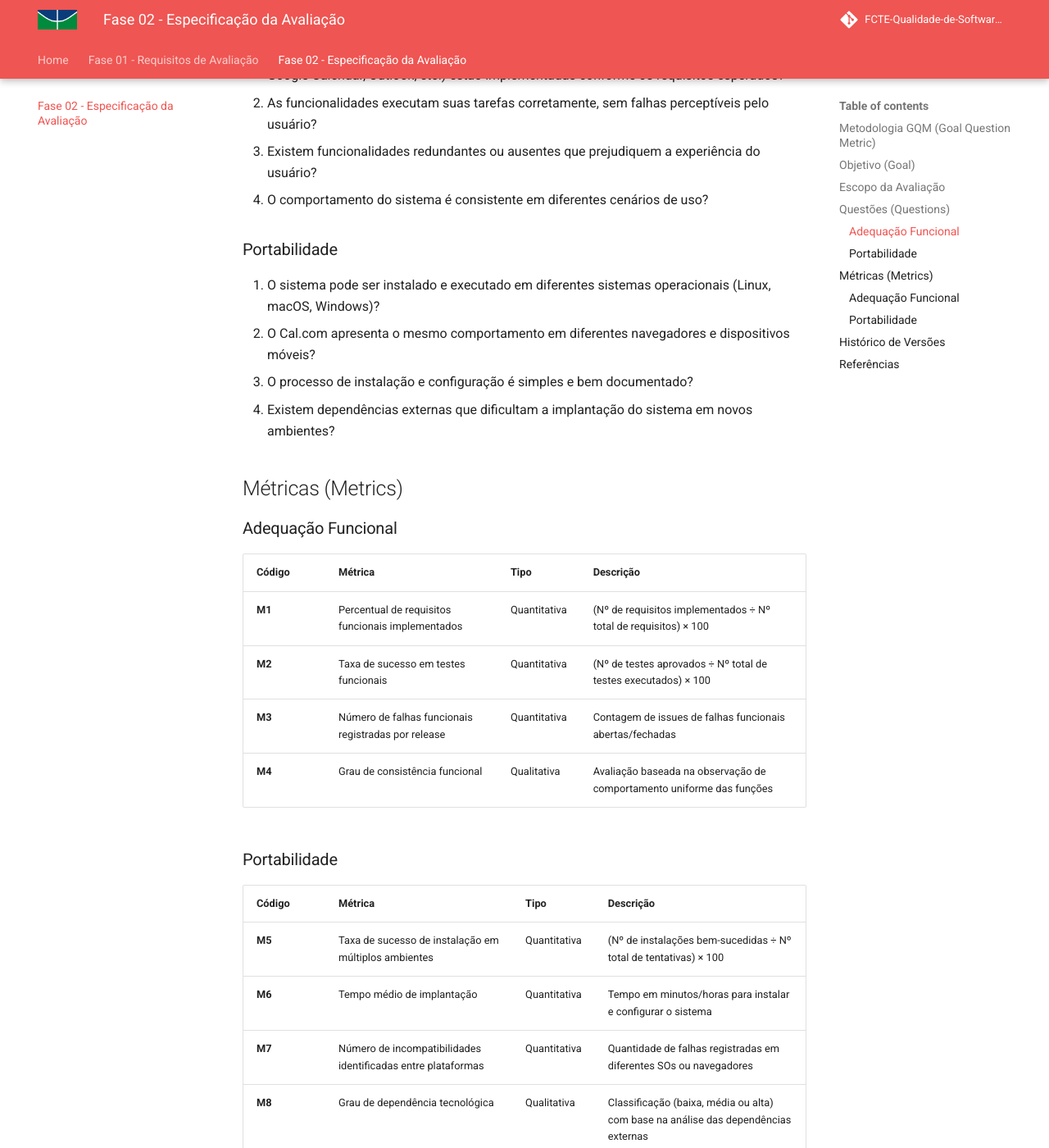
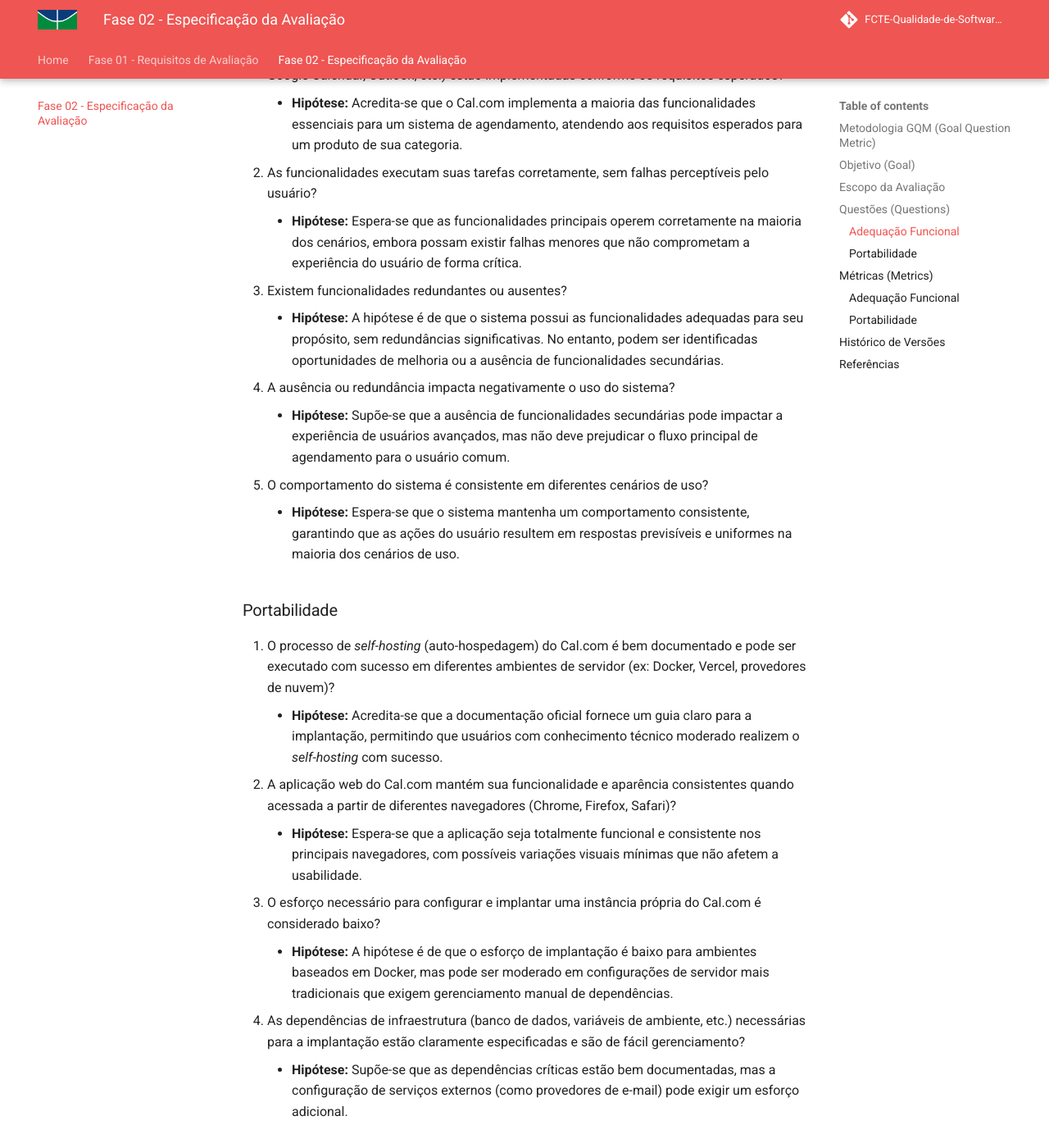
Before and after one commit to FCTE-Qualidade-de-Software-1/2025-2_T01_HEDDY-LAMAR, an MkDocs documentation site: the page built from docs/fase_2/index.md, in a window 1280 px wide and 1400 px high, scrolled down 1738 px. Shown: the whole window at 82% size. Built offline with MkDocs 1.6.1 and Material for MkDocs 9.7.7, drawn with Linux system fonts in a browser that asks for light colours; comment, search, counter and statistics services are not loaded; some of the changed text lies outside the part shown.

Commit message:
docs: reformula perguntas de portabilidade e adiciona hipotese para cada uma das perguntas

```diff
--- a/docs/fase_2/index.md
+++ b/docs/fase_2/index.md
@@ -29,22 +29,31 @@
 | **Ambiente de teste e condições** | Testes realizados em ambiente controlado, com os seguintes parâmetros:<br>• **Sistemas Operacionais:** Ubuntu 22.04, Windows 11 e macOS Sonoma<br>• **Navegadores:** Google Chrome, Mozilla Firefox e Safari<br>• **Dispositivos:** Desktop e notebook<br>• **Conexão:** Internet banda larga estável |
 | **Responsáveis e papéis** | • **Equipe de Avaliação:** autores do projeto (Antonio Carvalho, Gustavo Haubert, Atyrson Souto, Vinicius Alves, Cairo Florenço e Pedro Henrique Braga de Morais)<br>• **Orientação e supervisão:** Profa. **Cristiane Soares Ramos**<br>• **Responsáveis pela coleta e interpretação de métricas:** Equipe de desenvolvimento e avaliadores de qualidade |
 
-
 ## Questões (Questions)
 
 ### Adequação Funcional
 
 1. As funcionalidades principais do sistema (agendamento, notificação e integração com Google Calendar, Outlook, etc.) estão implementadas conforme os requisitos esperados?
+    - **Hipótese:** Acredita-se que o Cal.com implementa a maioria das funcionalidades essenciais para um sistema de agendamento, atendendo aos requisitos esperados para um produto de sua categoria.
 2. As funcionalidades executam suas tarefas corretamente, sem falhas perceptíveis pelo usuário?
-3. Existem funcionalidades redundantes ou ausentes que prejudiquem a experiência do usuário?
-4. O comportamento do sistema é consistente em diferentes cenários de uso?
+    - **Hipótese:** Espera-se que as funcionalidades principais operem corretamente na maioria dos cenários, embora possam existir falhas menores que não comprometam a experiência do usuário de forma crítica.
+3. Existem funcionalidades redundantes ou ausentes?
+    - **Hipótese:** A hipótese é de que o sistema possui as funcionalidades adequadas para seu propósito, sem redundâncias significativas. No entanto, podem ser identificadas oportunidades de melhoria ou a ausência de funcionalidades secundárias.
+4. A ausência ou redundância impacta negativamente o uso do sistema?
+    - **Hipótese:** Supõe-se que a ausência de funcionalidades secundárias pode impactar a experiência de usuários avançados, mas não deve prejudicar o fluxo principal de agendamento para o usuário comum.
+5. O comportamento do sistema é consistente em diferentes cenários de uso?
+    - **Hipótese:** Espera-se que o sistema mantenha um comportamento consistente, garantindo que as ações do usuário resultem em respostas previsíveis e uniformes na maioria dos cenários de uso.
 
 ### Portabilidade
 
-1.  O sistema pode ser instalado e executado em diferentes sistemas operacionais (Linux, macOS, Windows)?
-2.  O Cal.com apresenta o mesmo comportamento em diferentes navegadores e dispositivos móveis?
-3.  O processo de instalação e configuração é simples e bem documentado?
-4.  Existem dependências externas que dificultam a implantação do sistema em novos ambientes?
+1. O processo de *self-hosting* (auto-hospedagem) do Cal.com é bem documentado e pode ser executado com sucesso em diferentes ambientes de servidor (ex: Docker, Vercel, provedores de nuvem)?
+    - **Hipótese:** Acredita-se que a documentação oficial fornece um guia claro para a implantação, permitindo que usuários com conhecimento técnico moderado realizem o *self-hosting* com sucesso.
+2. A aplicação web do Cal.com mantém sua funcionalidade e aparência consistentes quando acessada a partir de diferentes navegadores (Chrome, Firefox, Safari)?
+    - **Hipótese:** Espera-se que a aplicação seja totalmente funcional e consistente nos principais navegadores, com possíveis variações visuais mínimas que não afetem a usabilidade.
+3. O esforço necessário para configurar e implantar uma instância própria do Cal.com é considerado baixo?
+    - **Hipótese:** A hipótese é de que o esforço de implantação é baixo para ambientes baseados em Docker, mas pode ser moderado em configurações de servidor mais tradicionais que exigem gerenciamento manual de dependências.
+4. As dependências de infraestrutura (banco de dados, variáveis de ambiente, etc.) necessárias para a implantação estão claramente especificadas e são de fácil gerenciamento?
+    - **Hipótese:** Supõe-se que as dependências críticas estão bem documentadas, mas a configuração de serviços externos (como provedores de e-mail) pode exigir um esforço adicional.
 
 
 ## Métricas (Metrics)
@@ -79,6 +88,7 @@
 | `1.3`  | 12/10/2025 | Adicionando tópico sobre a metodologia | [Cairo Florenço](https://github.com/CA1RO) |
 | `1.4`  | 12/10/2025 | Adicionando tabela de escopo | [Antonio Carvalho](https://github.com/antonioscarvalho) |
 | `1.5` | 20/10/2025 | Reformula o Objetivo da avaliação de acordo com a GQM após feedback da professora | [Pedro Braga](https://github.com/Stain19) |
+| `1.6` | 20/10/2025 | Adiciona hipóteses para cada pergunta de adequação funcional e portabilidade, além de reformular as perguntas de portabilidade | [Pedro Braga](https://github.com/Stain19) |
 
 ## Referências
 
```
